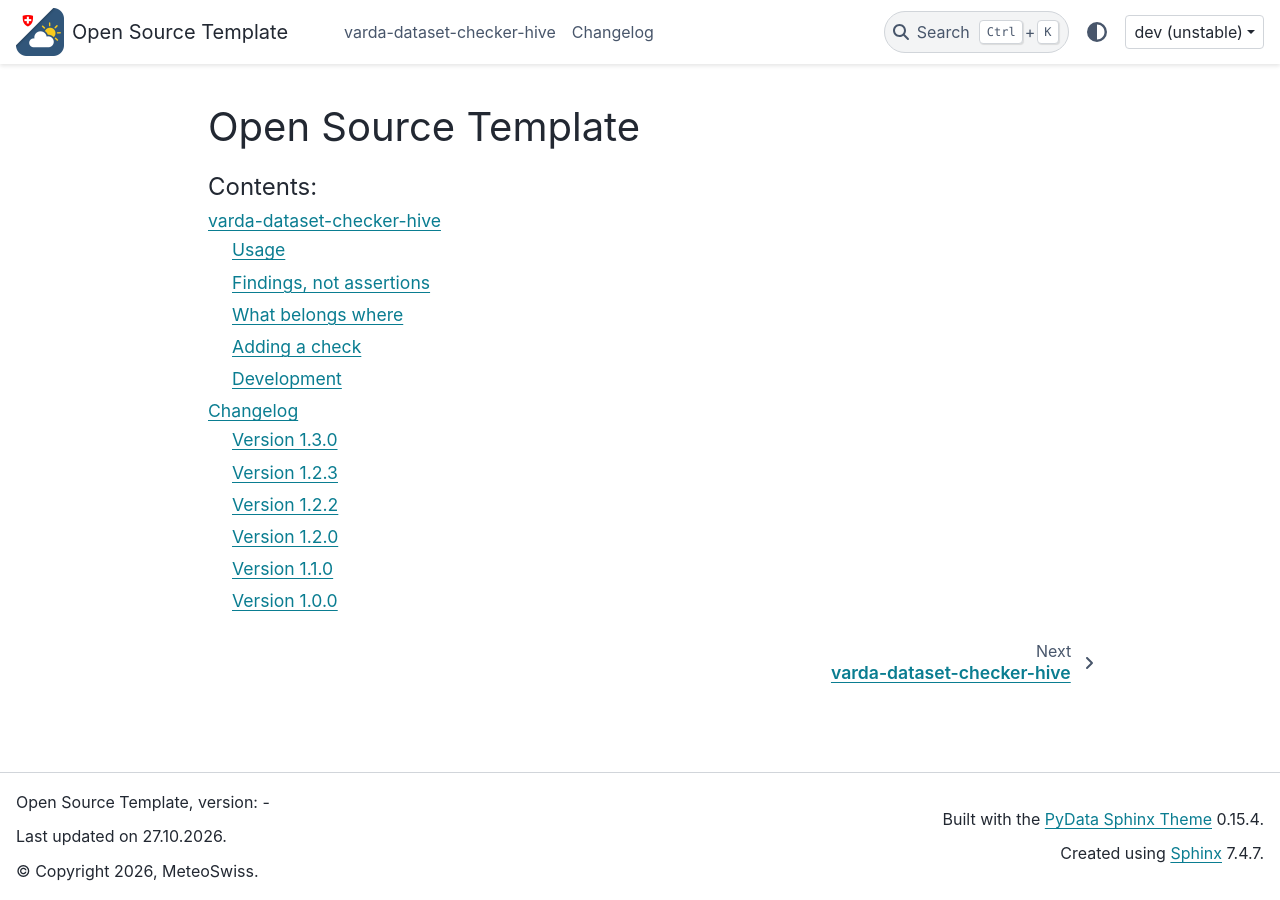
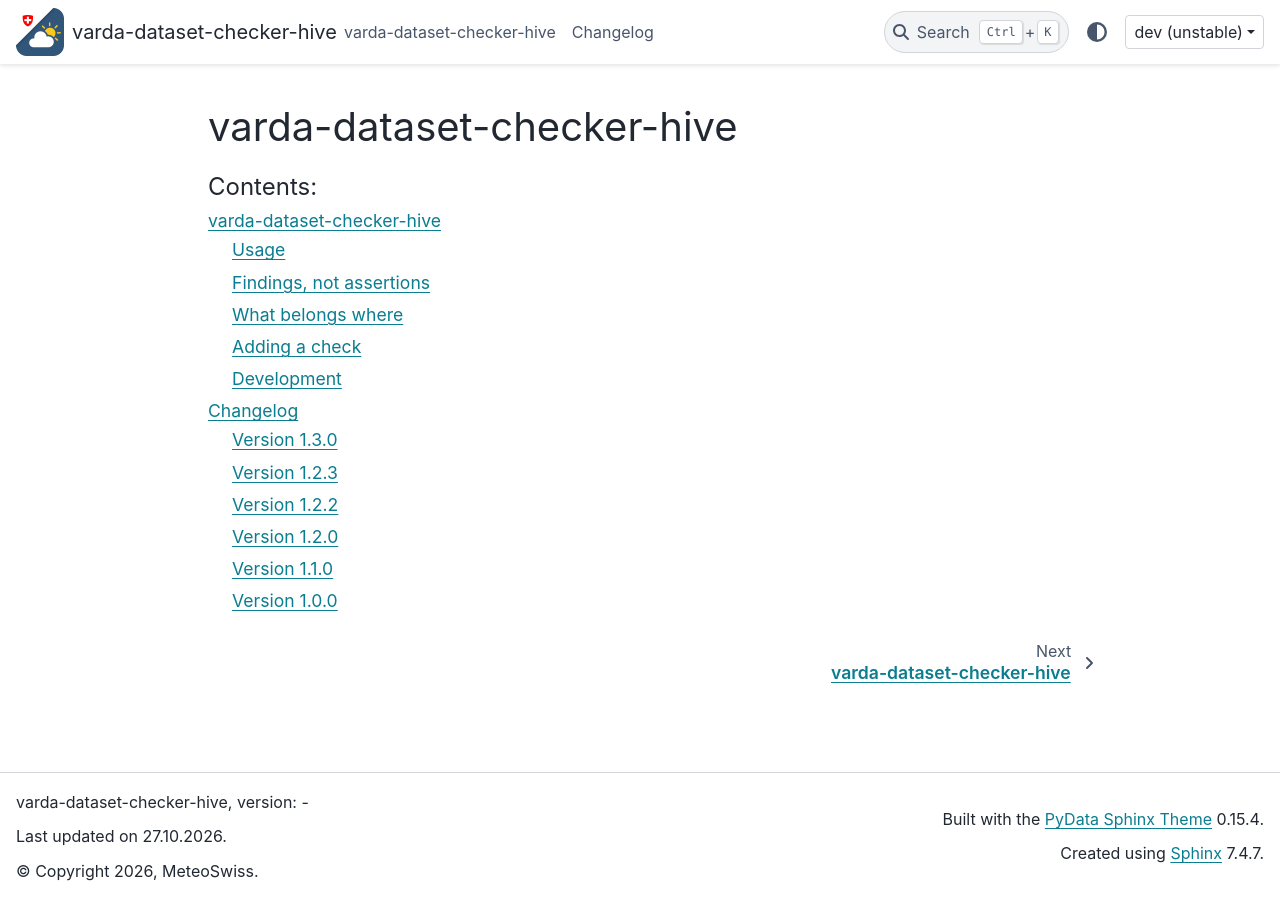
Before and after one commit to MeteoSwiss/varda-dataset-checker-hive, a Sphinx documentation site: the page built from doc/index.rst, in a window 1280 px wide. Built offline with Sphinx 7.4.7 and the PyData theme 0.15.4, drawn with Linux system fonts in a browser that asks for light colours.

```diff
--- a/doc/conf.py
+++ b/doc/conf.py
@@ -2,9 +2,9 @@ import os
 
 extensions = ["sphinx.ext.napoleon", "autoapi.extension", "sphinx.ext.viewcode"]
 
-project = "Open Source Template"
+project = "varda-dataset-checker-hive"
 copyright = "2026, MeteoSwiss"
-author = "PXF"
+author = "MeteoSwiss"
 
 version = os.getenv("VERSION", default="")
 build_id = os.getenv("BUILD_ID", default="")
@@ -50,5 +50,5 @@ html_sidebars = {"usage": [], "changelog": [], "migration_guide": [], "readme":
 napoleon_use_param = False  # improve parameters description
 add_module_names = False  # avoid the display of redundant module names
 
-autoapi_dirs = ["../open_source_template"]
+autoapi_dirs = ["../src/varda_hive"]
 autoapi_options = ["members", "undoc-members", "show-inheritance", "show-module-summary", "imported-members"]
--- a/doc/index.rst
+++ b/doc/index.rst
@@ -1,5 +1,5 @@
-Open Source Template
-====================
+varda-dataset-checker-hive
+==========================
 
 .. toctree::
    :maxdepth: 2
--- a/pyproject.toml
+++ b/pyproject.toml
@@ -32,9 +32,15 @@ lint = [
     "pylint>=3.3",
     "yapf>=0.43",
 ]
+doc = [
+    "pydata-sphinx-theme>=0.16.1",
+    "sphinx>=8.2.3",
+    "sphinx-autoapi>=3.6",
+]
 dev = [
     { include-group = "test" },
     { include-group = "lint" },
+    { include-group = "doc" },
 ]
 
 [build-system]
```
Also changed, not shown: CONTRIBUTING.md (+15 -15 lines), 4 other files.
